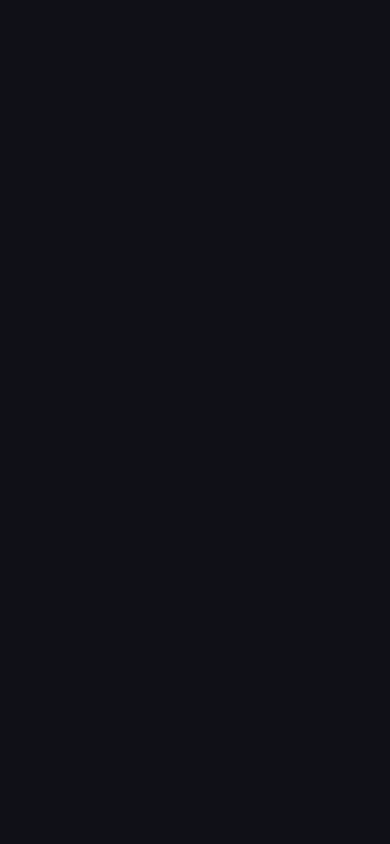
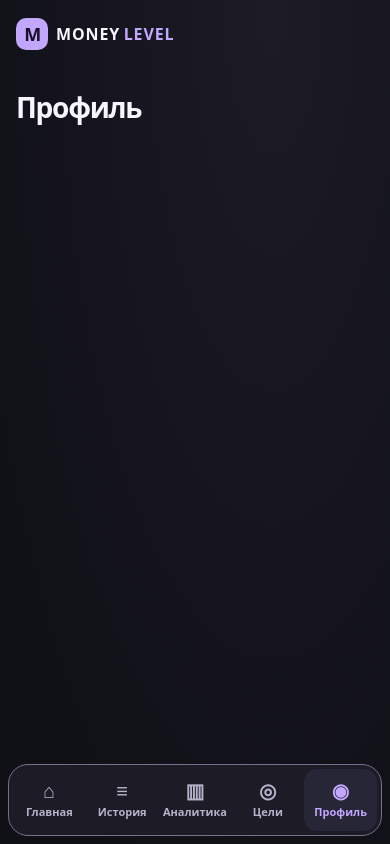
Before and after one commit to Samuray021/Money-Level, a React (Vite) app in the folder apps/web/: page /profile in a window 390 px wide. Before the commit this address had no page. Built offline with nearby package versions, Linux system fonts and the light colour scheme.

Commit message:
ML-032 Add the five-tab mobile navigation

```diff
--- /dev/null
+++ b/apps/web/src/app/app-frame.css
@@ -0,0 +1,126 @@
+.app-frame {
+  --dock-height: 4.5rem;
+  --dock-edge: max(var(--space-2), env(safe-area-inset-bottom));
+  display: flex;
+  flex-direction: column;
+  inline-size: min(var(--layout-width), 100%);
+  min-block-size: 100dvh;
+  margin-inline: auto;
+  padding-inline: var(--space-4);
+  background: radial-gradient(
+    ellipse at 70% 0%,
+    var(--color-surface),
+    transparent 20rem
+  );
+}
+
+.skip-link {
+  position: fixed;
+  z-index: 3;
+  inset-block-start: var(--space-2);
+  inset-inline-start: var(--space-2);
+  padding: var(--space-2) var(--space-3);
+  border-radius: var(--radius-control);
+  background: var(--color-surface);
+  transform: translateY(-180%);
+}
+
+.skip-link:focus-visible {
+  transform: translateY(0);
+}
+
+.app-header {
+  display: flex;
+  align-items: center;
+  justify-content: space-between;
+  min-block-size: 4.25rem;
+  padding-block-start: env(safe-area-inset-top);
+}
+
+.wordmark {
+  display: inline-flex;
+  align-items: center;
+  gap: var(--space-2);
+  min-block-size: var(--control-height);
+  color: var(--color-text);
+  font-weight: 850;
+  letter-spacing: 0.055em;
+  line-height: 1;
+  text-decoration: none;
+}
+
+.wordmark-icon {
+  display: grid;
+  place-items: center;
+  inline-size: 2rem;
+  block-size: 2rem;
+  border-radius: 0.625rem;
+  background: var(--color-accent);
+  color: var(--color-on-accent);
+  font-size: 1.125rem;
+  letter-spacing: -0.08em;
+}
+
+.wordmark-accent {
+  margin-inline-start: 0.22em;
+  color: var(--color-accent);
+}
+
+.app-main {
+  flex: 1;
+  min-inline-size: 0;
+  padding-block: var(--space-6)
+    calc(var(--dock-height) + var(--dock-edge) + var(--space-6));
+  scroll-margin-block: var(--space-4);
+}
+
+.tab-bar {
+  position: fixed;
+  z-index: 2;
+  inset-block-end: var(--dock-edge);
+  inset-inline-start: 50%;
+  display: grid;
+  grid-template-columns: repeat(5, minmax(0, 1fr));
+  inline-size: min(calc(var(--layout-width) - 2rem), calc(100% - 1rem));
+  min-block-size: var(--dock-height);
+  padding: var(--space-1);
+  border: 1px solid var(--color-border);
+  border-radius: var(--radius-card);
+  background: var(--color-surface);
+  transform: translateX(-50%);
+}
+
+.tab-bar a {
+  display: flex;
+  flex-direction: column;
+  align-items: center;
+  justify-content: center;
+  gap: var(--space-1);
+  min-block-size: var(--control-height);
+  min-inline-size: 0;
+  border-radius: var(--radius-control);
+  color: var(--color-muted);
+  font-size: clamp(0.6875rem, 2.8vw, 0.875rem);
+  font-weight: 650;
+  line-height: 1.2;
+  text-decoration: none;
+  transition: background-color var(--duration-fast) ease;
+}
+
+.tab-bar a[aria-current='page'] {
+  background: var(--color-surface-raised);
+  color: var(--color-accent);
+}
+
+.tab-icon {
+  font-size: 1.25rem;
+  font-weight: 650;
+  line-height: 1;
+}
+
+@media (hover: hover) {
+  .tab-bar a:hover {
+    background: var(--color-surface-raised);
+    color: var(--color-text);
+  }
+}
--- /dev/null
+++ b/apps/web/src/app/app-frame.tsx
@@ -0,0 +1,43 @@
+import { Link, NavLink, Outlet } from 'react-router-dom';
+import './app-frame.css';
+
+const tabs = [
+  { path: '/', label: 'Главная', icon: '⌂' },
+  { path: '/history', label: 'История', icon: '≡' },
+  { path: '/analytics', label: 'Аналитика', icon: '▥' },
+  { path: '/goals', label: 'Цели', icon: '◎' },
+  { path: '/profile', label: 'Профиль', icon: '◉' },
+];
+
+export function AppFrame() {
+  return (
+    <div className="app-frame">
+      <a className="skip-link" href="#main-content">
+        К содержимому
+      </a>
+      <header className="app-header">
+        <Link className="wordmark" to="/" aria-label="Money Level, главная">
+          <span className="wordmark-icon" aria-hidden="true">
+            M
+          </span>
+          <span>
+            MONEY<span className="wordmark-accent">LEVEL</span>
+          </span>
+        </Link>
+      </header>
+      <main className="app-main" id="main-content" tabIndex={-1}>
+        <Outlet />
+      </main>
+      <nav className="tab-bar" aria-label="Основное меню">
+        {tabs.map(({ path, label, icon }) => (
+          <NavLink key={path} to={path} end={path === '/'}>
+            <span className="tab-icon" aria-hidden="true">
+              {icon}
+            </span>
+            <span>{label}</span>
+          </NavLink>
+        ))}
+      </nav>
+    </div>
+  );
+}
--- a/apps/web/src/app/app.tsx
+++ b/apps/web/src/app/app.tsx
@@ -1,10 +1,18 @@
-import { BrowserRouter, Route, Routes } from 'react-router-dom';
+import { BrowserRouter, Navigate, Route, Routes } from 'react-router-dom';
+import { AppFrame } from './app-frame.js';
 
 export function App() {
   return (
     <BrowserRouter>
       <Routes>
-        <Route path="/" element={<main aria-label="Money Level" />} />
+        <Route element={<AppFrame />}>
+          <Route index element={<h1>Главная</h1>} />
+          <Route path="history" element={<h1>История</h1>} />
+          <Route path="analytics" element={<h1>Аналитика</h1>} />
+          <Route path="goals" element={<h1>Цели</h1>} />
+          <Route path="profile" element={<h1>Профиль</h1>} />
+          <Route path="*" element={<Navigate to="/" replace />} />
+        </Route>
       </Routes>
     </BrowserRouter>
   );
```
Also changed, not shown: 2 other files (tests, documents, lock files or other folders).
